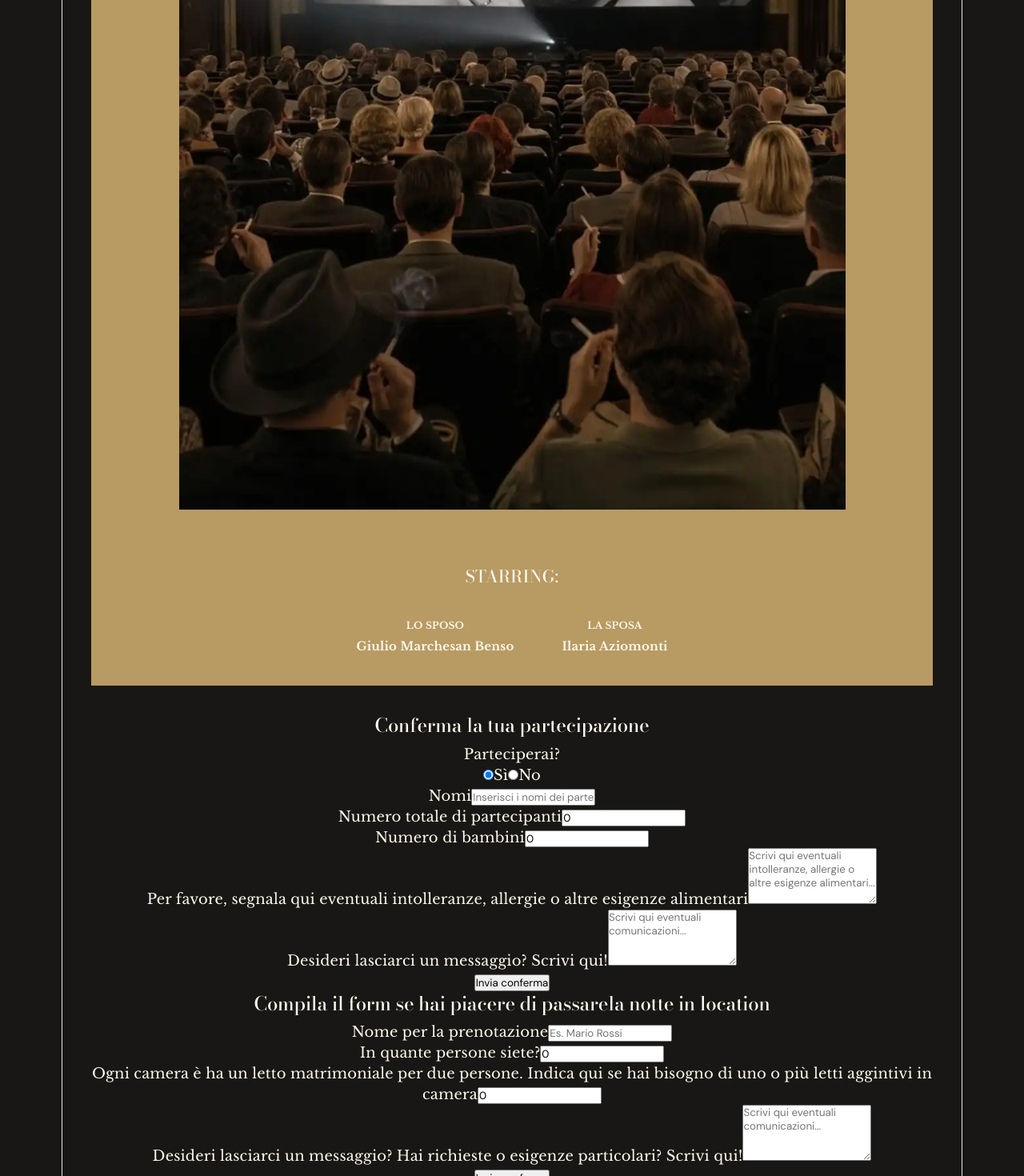
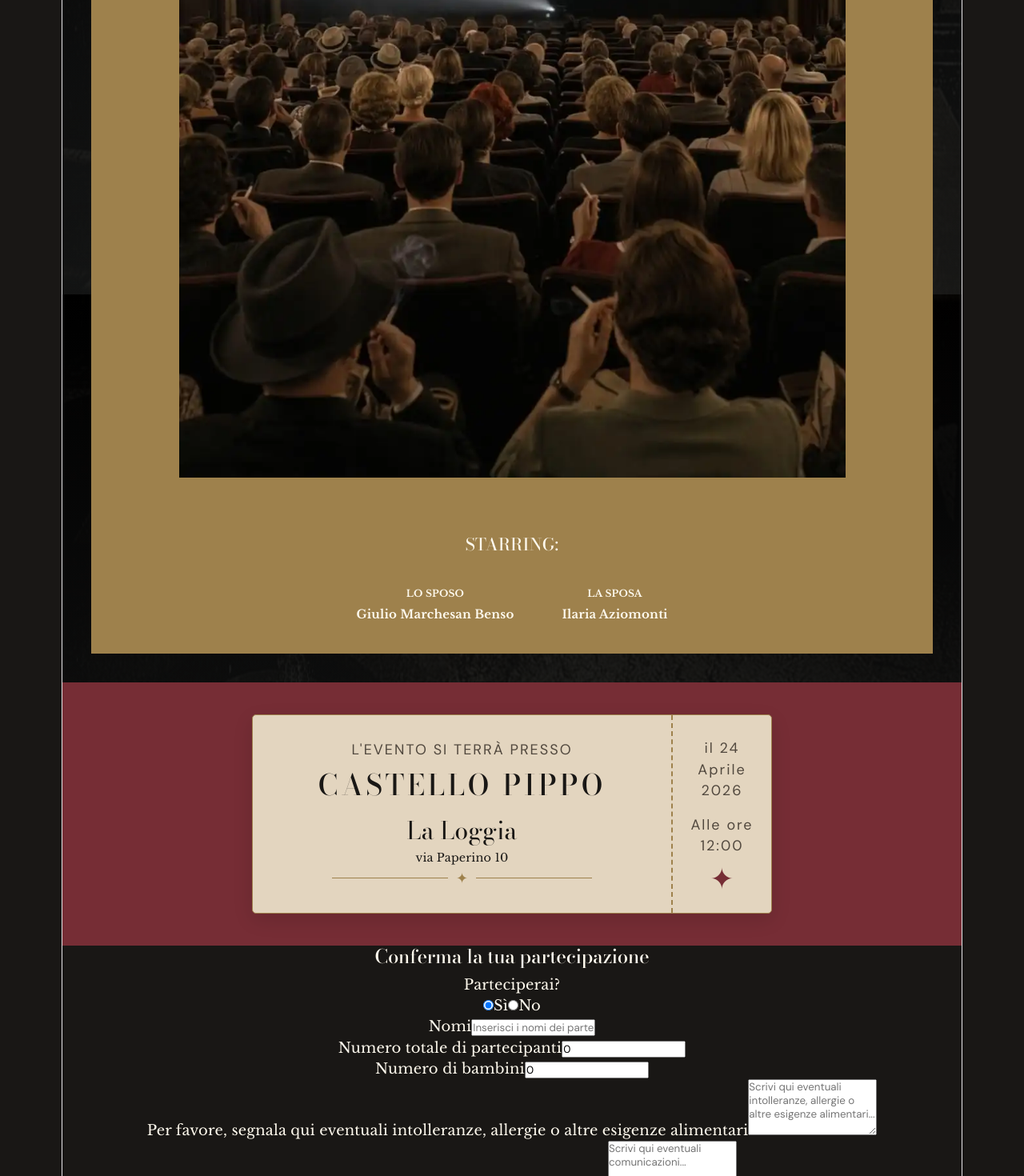
Before and after one commit to Daviduxx/IlaEViro2, a React (Vite) app: page / in a window 1280 px wide. Shown: the part 1330-2800 px from the top of the page at 80% size. Built offline with nearby package versions, Linux system fonts and the light colour scheme.

Commit message:
ui home page

```diff
--- a/index.html
+++ b/index.html
@@ -5,7 +5,7 @@
   <meta charset="UTF-8" />
   <link rel="icon" type="image/svg+xml" href="/favicon.png" />
   <meta name="viewport" content="width=device-width, initial-scale=1.0" />
-  <title>giulio & Ilaria</title>
+  <title>Giulio & Ilaria</title>
   <link rel="preconnect" href="https://fonts.googleapis.com">
   <link rel="preconnect" href="https://fonts.gstatic.com" crossorigin>
 
--- a/src/components/AboveFold.jsx
+++ b/src/components/AboveFold.jsx
@@ -1,5 +1,5 @@
 import '../styles/AboveFold.scss'
-import SectionDivider from './/SectionDivider'
+import SectionDivider from './SectionDivider'
 import Button from './Button';
 
 function Abovefold() {
@@ -8,7 +8,7 @@ function Abovefold() {
             <div className="container">
                 <h3>Il matrimonio di</h3>
                 <h1>Ilaria & Giulio</h1>
-                <h2>Una storia vivere con voi</h2>
+                <h2>Una storia da vivere con voi</h2>
                 <SectionDivider></SectionDivider>
                 <h4>Siamo lieti di invitarvi ufficialmente alla prima cinematografica più attessa dell'anno!</h4>
                 <Button onClick={() => {
--- a/src/components/Button.scss
+++ b/src/components/Button.scss
@@ -5,7 +5,7 @@
     gap: 14px;
 
     padding: 16px 30px;
-    margin: 30px;
+    margin: 60px;
 
     background-color: var(--color-hollywood-red);
     color: var(--color-champagne);
--- /dev/null
+++ b/src/components/MovieTicket.jsx
@@ -0,0 +1,40 @@
+import '../styles/MovieTicket.scss';
+
+function MovieTicket() {
+    return (
+        <div className="ticketCntainer">
+
+            <div className="movie-ticket">
+
+                <div className="ticket-main">
+                    <span className="ticket-label">L'EVENTO SI TERRÀ PRESSO</span>
+
+                    <h2>CASTELLO PIPPO</h2>
+
+                    <p className="ticket-couple">
+                        La Loggia
+                    </p>
+
+                    <p className="ticket-description">
+                        via Paperino 10
+                    </p>
+
+                    <div className="ticket-divider">
+                        <span>✦</span>
+                    </div>
+                </div>
+
+                <div className="ticket-stub">
+                    <span className="stub-label">il 24 Aprile 2026</span>
+
+                    <span className="stub-bottom">Alle ore <br></br> 12:00</span>
+
+                    <div className="ticket-icon">✦</div>
+                </div>
+
+            </div>
+        </div>
+    );
+}
+
+export default MovieTicket;
--- a/src/components/Navbar.css
+++ b/src/components/Navbar.css
@@ -1,3 +1,11 @@
 .notVisible {
     display: none;
 }
+
+nav {
+    background-color: #ffffff00
+}
+
+img.logo {
+    width: 50px
+}
--- a/src/components/Navbar.jsx
+++ b/src/components/Navbar.jsx
@@ -1,5 +1,5 @@
 import { useAuth } from '../context/Authcontext.jsx'
-import { Link, NavLink } from 'react-router-dom';
+import { Link } from 'react-router-dom';
 import './Navbar.css';
 
 function Navbar() {
@@ -9,11 +9,10 @@ function Navbar() {
         <nav className="navbar">
 
             <Link to="/" className="navbar-logo">
-                IlaViro
+                <img src="/public/logo.png" alt="" className='logo' />
             </Link>
 
             <div className="navbar-links">
-                <NavLink to="/login">Login</NavLink>
                 <button onClick={logout} className={`${session ? '' : 'notVisible'}`}>Logout</button>
             </div>
 
--- a/src/pages/Home.jsx
+++ b/src/pages/Home.jsx
@@ -1,4 +1,4 @@
-
+import MovieTicket from '../components/MovieTicket';
 import Rsvp from '../components/rsvp'
 import Camere from '../components/Camere'
 import Abovefold from '../components/AboveFold';
@@ -7,6 +7,7 @@ function Home() {
     return (
         <>
             <Abovefold></Abovefold>
+            <MovieTicket></MovieTicket>
             <Rsvp></Rsvp>
             <Camere></Camere>
         </>
--- a/src/styles/AboveFold.scss
+++ b/src/styles/AboveFold.scss
@@ -1,5 +1,12 @@
 .container {
-    margin-top: 60px;
+    background:
+        linear-gradient(rgba(0, 0, 0, 0.881),
+            rgba(21, 22, 22, 0.89)),
+        url('/public/4.webp');
+    background-size: cover;
+    background-position: center;
+    background-attachment: fixed;
+    background-repeat: no-repeat;
 }
 
 .underFold {
@@ -8,7 +15,7 @@
     flex-direction: column;
     justify-content: center; // orizzontale
     align-items: center; // verticale
-    margin-top: 10rem;
+    margin-top: 6rem;
     padding: var(--space-md);
 
     img {
--- /dev/null
+++ b/src/styles/MovieTicket.scss
@@ -0,0 +1,113 @@
+.movie-ticket {
+    display: flex;
+    width: min(90%, 650px);
+    min-height: 220px;
+    margin: 40px auto;
+
+    background: var(--color-old-paper);
+    color: var(--color-champagne);
+
+    border: 1px solid var(--color-gold);
+    border-radius: 5px;
+
+    box-shadow: 0 8px 25px rgba(0, 0, 0, 0.12);
+
+    position: relative;
+    overflow: hidden;
+}
+
+// Parte principale
+.ticket-main {
+    flex: 1;
+    padding: 30px;
+
+    display: flex;
+    flex-direction: column;
+    justify-content: center;
+    align-items: center;
+
+    text-align: center;
+
+    h2 {
+        font-family: var(--font-heading);
+        font-size: 2rem;
+        letter-spacing: 4px;
+        margin: 10px 0;
+        color: var(--color-champagne);
+    }
+}
+
+.ticket-label,
+.stub-label {
+    font-family: var(--font-ui);
+    font-size: 1rem;
+    letter-spacing: 2px;
+    color: var(--color-sepia);
+}
+
+.ticket-divider {
+    width: 70%;
+    display: flex;
+    align-items: center;
+    gap: 10px;
+    color: var(--color-gold);
+
+    &::before,
+    &::after {
+        content: "";
+        height: 1px;
+        flex: 1;
+        background: var(--color-gold);
+    }
+}
+
+.ticket-couple {
+    font-family: var(--font-heading);
+    font-size: 1.7rem;
+    margin-top: 12px;
+
+    span {
+        color: var(--color-hollywood-red);
+        font-style: italic;
+    }
+}
+
+.ticket-description {
+    font-size: 0.8rem;
+    font-style: italic;
+    margin-top: 8px;
+}
+
+// Tagliando laterale
+.ticket-stub {
+    width: 125px;
+    border-left: 2px dashed var(--color-gold);
+
+    display: flex;
+    flex-direction: column;
+    align-items: center;
+    justify-content: space-around;
+
+    padding: 20px 10px;
+    text-align: center;
+}
+
+.ticket-icon {
+    font-size: 2rem;
+    color: var(--color-hollywood-red);
+}
+
+.stub-number,
+.stub-bottom {
+    font-family: var(--font-ui);
+    font-size: 1rem;
+    letter-spacing: 2px;
+}
+
+.stub-bottom {
+    color: var(--color-sepia);
+}
+
+.ticketCntainer {
+    background-color: var(--color-hollywood-red);
+}
--- a/src/styles/_variables.scss
+++ b/src/styles/_variables.scss
@@ -2,7 +2,7 @@
     // COLORS
     --color-champagne: hsl(30, 8%, 9%);
     --color-midnight: #fef9ed;
-    --color-gold: #B89A63;
+    --color-gold: #9e814c;
     --color-hollywood-red: #762D35;
     --color-old-paper: #E3D5BF;
     --color-sepia: #51483E;
```
Also changed, not shown: src/styles/main.scss (+9 -0 lines), 1 other file (tests, documents, lock files or other folders).
